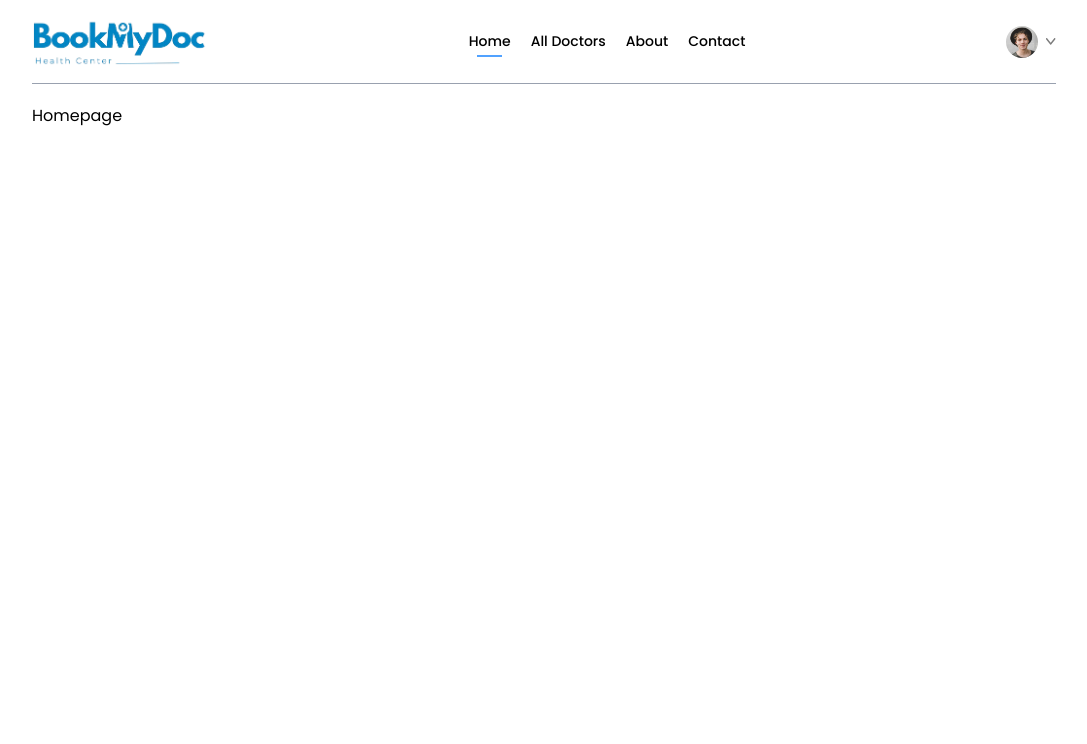
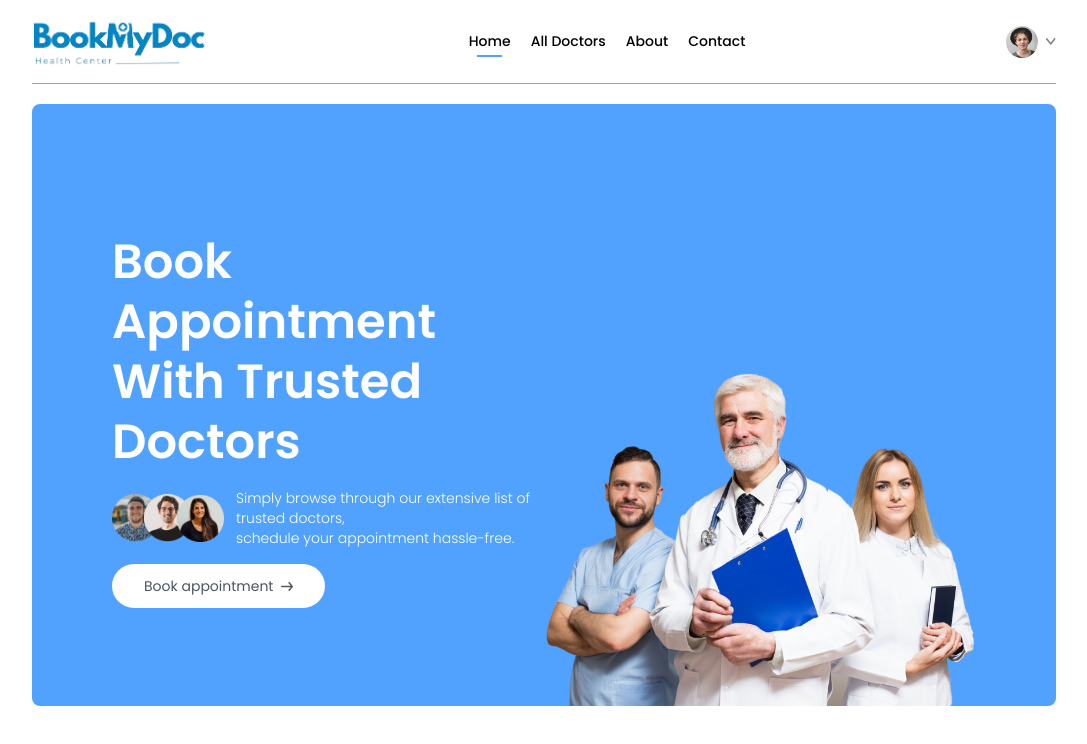
Before and after one commit to biswaslohani123/Doctor_Appointment_System, a React (Vite) app in the folder frontend/: page / in a window 1280 px wide. Shown: the top 744 px of the page, without its empty margins (96-1183 px from the left). Built offline with nearby package versions, Linux system fonts and the light colour scheme; a web font is replaced by a local one.

Commit message:
created Header

```diff
--- /dev/null
+++ b/frontend/src/components/Header.jsx
@@ -0,0 +1,32 @@
+import React from "react";
+import { assets } from "../assets/assets";
+
+const Header = () => {
+  return (
+    <div className="flex flex-col md:flex-row flex-wrap bg-blue-400 rounded-lg px-6 md:px-10 lg:px-20">
+      {/* left Side */}
+      <div className="md:w-1/2 flex flex-col items-start justify-center gap-4 py-10 m-auto md:py-[10vw] md:mb-[-30px] ">
+        <p className="text-3xl md:text-4xl lg:text-5xl text-white font-semibold leading-tight md:leading-tight lg:leading-tight">
+          Book Appointment <br /> With Trusted Doctors
+        </p>
+        <div className="flex flex-col md:flex-row items-center gap-3 text-white text-sm font-light ">
+          <img className="w-28" src={assets.group_profiles} alt="" />
+          <p>
+            Simply browse through our extensive list of trusted doctors, <br className="hidden sm:block" />
+            schedule your appointment hassle-free.
+          </p>
+        </div>
+        <a  className="flex items-center gap-2 bg-white px-8 py-3 rounded-full text-gray-600 text-sm m-auto md:m-0 hover:scale-105 transition-all duration-300 " href="#specialty">
+          Book appointment <img className="w-3" src={assets.arrow_icon} alt="" />
+        </a>
+      </div>
+
+      {/* Right Side */}
+      <div className="md:w-1/2 relative">
+        <img className="w-full absolute bottom-0 h-auto rounded-lg" src={assets.header_img} alt="" />
+      </div>
+    </div>
+  );
+};
+
+export default Header;
--- a/frontend/src/pages/Home.jsx
+++ b/frontend/src/pages/Home.jsx
@@ -1,9 +1,10 @@
 import React from 'react'
+import Header from '../components/Header'
 
 const Home = () => {
   return (
     <div>
-      Homepage
+      <Header/>
     </div>
   )
 }
```
